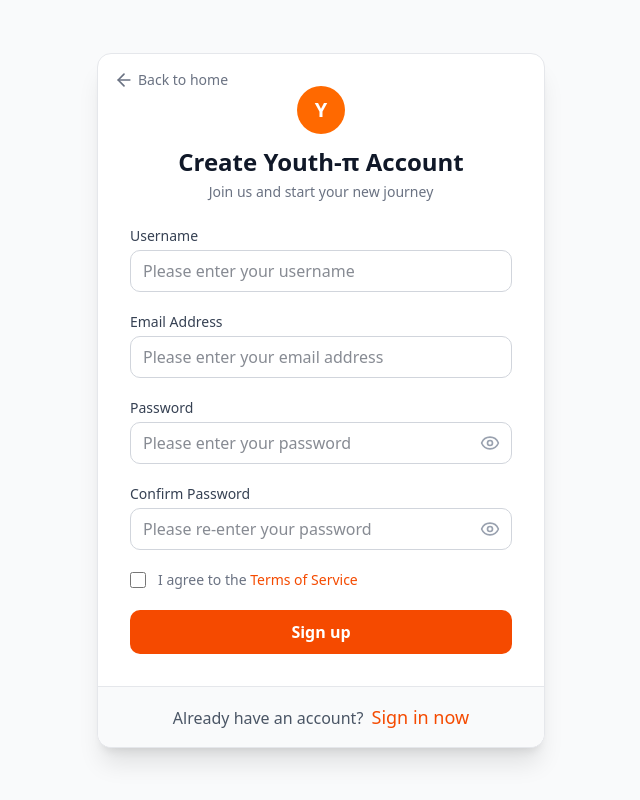
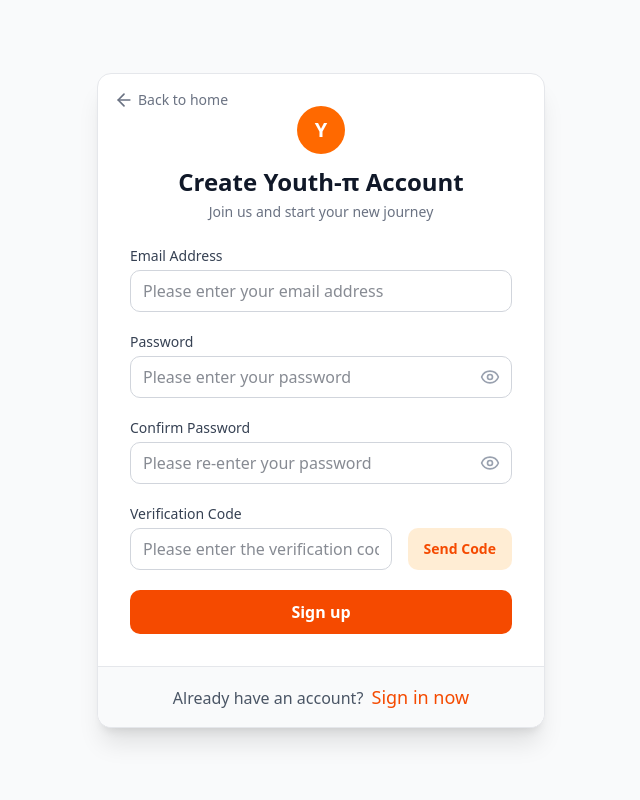
Before and after one commit to csy100/youth-pai, a React (Vite) app: page /register in a window 1280 px wide. Shown: the whole page, without its empty margins (319-959 px from the left). Built offline with nearby package versions, Linux system fonts and the light colour scheme.

Commit message:
feat: 在注册页面添加验证码输入功能，优化用户注册体验

```diff
--- a/src/configs/auth/register.ts
+++ b/src/configs/auth/register.ts
@@ -3,16 +3,15 @@ const authRegister = {
     BackHome: 'Back to home',
     RegisterTitle: 'Create Youth-π Account',
     RegisterSubtitle: 'Join us and start your new journey',
-    Username: 'Username',
-    InputUsername: 'Please enter your username',
     Email: 'Email Address',
     InputEmail: 'Please enter your email address',
     Password: 'Password',
     InputPassword: 'Please enter your password',
     ConfirmPassword: 'Confirm Password',
     InputConfirmPassword: 'Please re-enter your password',
-    Agree: 'I agree to the',
-    Terms: 'Terms of Service',
+    VerificationCode: 'Verification Code',
+    InputVerificationCode: 'Please enter the verification code',
+    SendCode: 'Send Code',
     RegisterButton: 'Sign up',
     AlreadyHaveAccount: 'Already have an account?',
     LoginLink: 'Sign in now',
@@ -21,16 +20,15 @@ const authRegister = {
     BackHome: '回到主页',
     RegisterTitle: '创建 Youth Pai 账号',
     RegisterSubtitle: '加入我们，开启你的新旅程',
-    Username: '用户名',
-    InputUsername: '请输入用户名',
     Email: '邮箱地址',
     InputEmail: '请输入邮箱地址',
     Password: '密码',
     InputPassword: '请输入密码',
     ConfirmPassword: '确认密码',
     InputConfirmPassword: '请再次输入密码',
-    Agree: '我同意',
-    Terms: '服务条款',
+    VerificationCode: '验证码',
+    InputVerificationCode: '请输入验证码',
+    SendCode: '发送验证码',
     RegisterButton: '注册',
     AlreadyHaveAccount: '已经有账号了？',
     LoginLink: '立即登录',
--- a/src/views/register/index.tsx
+++ b/src/views/register/index.tsx
@@ -28,15 +28,6 @@ export default function Register() {
             <p className="text-gray-500 dark:text-gray-400 text-sm mt-1">{t('RegisterSubtitle')}</p>
           </div>
           <form className="space-y-5">
-            <div>
-              <label className="block text-sm font-medium text-gray-700 dark:text-gray-300 mb-1">{t('Username')}</label>
-              <input
-                type="text"
-                className="w-full px-3 py-2 rounded-lg border border-gray-300 dark:border-zinc-700 bg-white dark:bg-zinc-800 text-gray-900 dark:text-gray-100 focus:outline-none focus:ring-2 focus:ring-orange-500"
-                placeholder={t('InputUsername')}
-                autoComplete="username"
-              />
-            </div>
             <div>
               <label className="block text-sm font-medium text-gray-700 dark:text-gray-300 mb-1">{t('Email')}</label>
               <input
@@ -84,14 +75,22 @@ export default function Register() {
                 </button>
               </div>
             </div>
-
-            <div className="flex items-start">
-                <div className="flex items-center h-5">
-                    <input id="terms" aria-describedby="terms" type="checkbox" className="w-4 h-4 border border-gray-300 rounded bg-gray-50 focus:ring-3 focus:ring-orange-300 dark:bg-zinc-700 dark:border-zinc-600 dark:focus:ring-orange-600 dark:ring-offset-gray-800" required />
-                </div>
-                <div className="ml-3 text-sm">
-                    <label htmlFor="terms" className="text-gray-500 dark:text-gray-300">{t('Agree')} <a className="font-medium text-orange-600 hover:underline dark:text-orange-500" href="#">{t('Terms')}</a></label>
-                </div>
+            <div>
+              <label className="block text-sm font-medium text-gray-700 dark:text-gray-300 mb-1">{t('VerificationCode')}</label>
+              <div className="flex gap-4">
+                  <input
+                      type="text"
+                      className="w-full px-3 py-2 rounded-lg border border-gray-300 dark:border-zinc-700 bg-white dark:bg-zinc-800 text-gray-900 dark:text-gray-100 focus:outline-none focus:ring-2 focus:ring-orange-500"
+                      placeholder={t('InputVerificationCode')}
+                      required
+                  />
+                  <button
+                      type="button"
+                      className="px-4 py-2 rounded-lg bg-orange-100 dark:bg-orange-900/50 text-orange-600 dark:text-orange-400 font-semibold hover:bg-orange-200 dark:hover:bg-orange-900/80 whitespace-nowrap text-sm"
+                  >
+                      {t('SendCode')}
+                  </button>
+              </div>
             </div>
 
             <button
```
